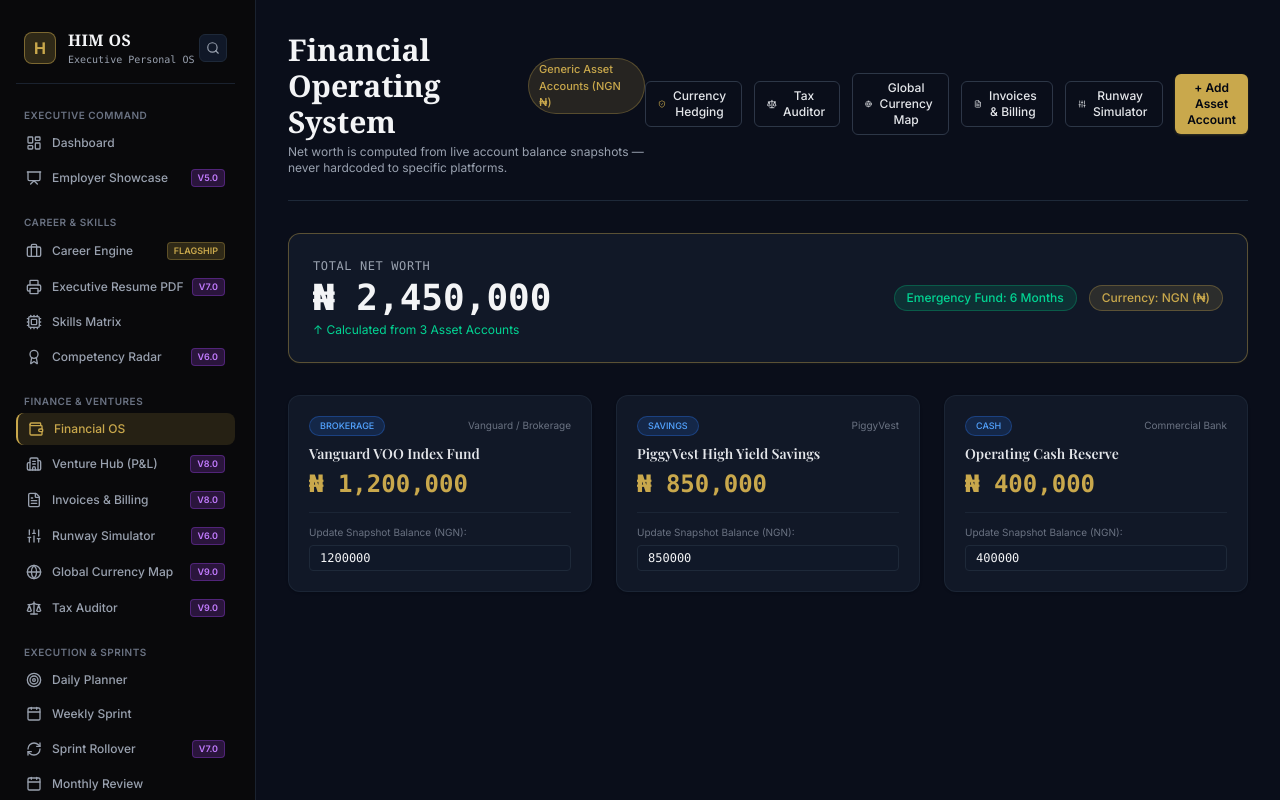
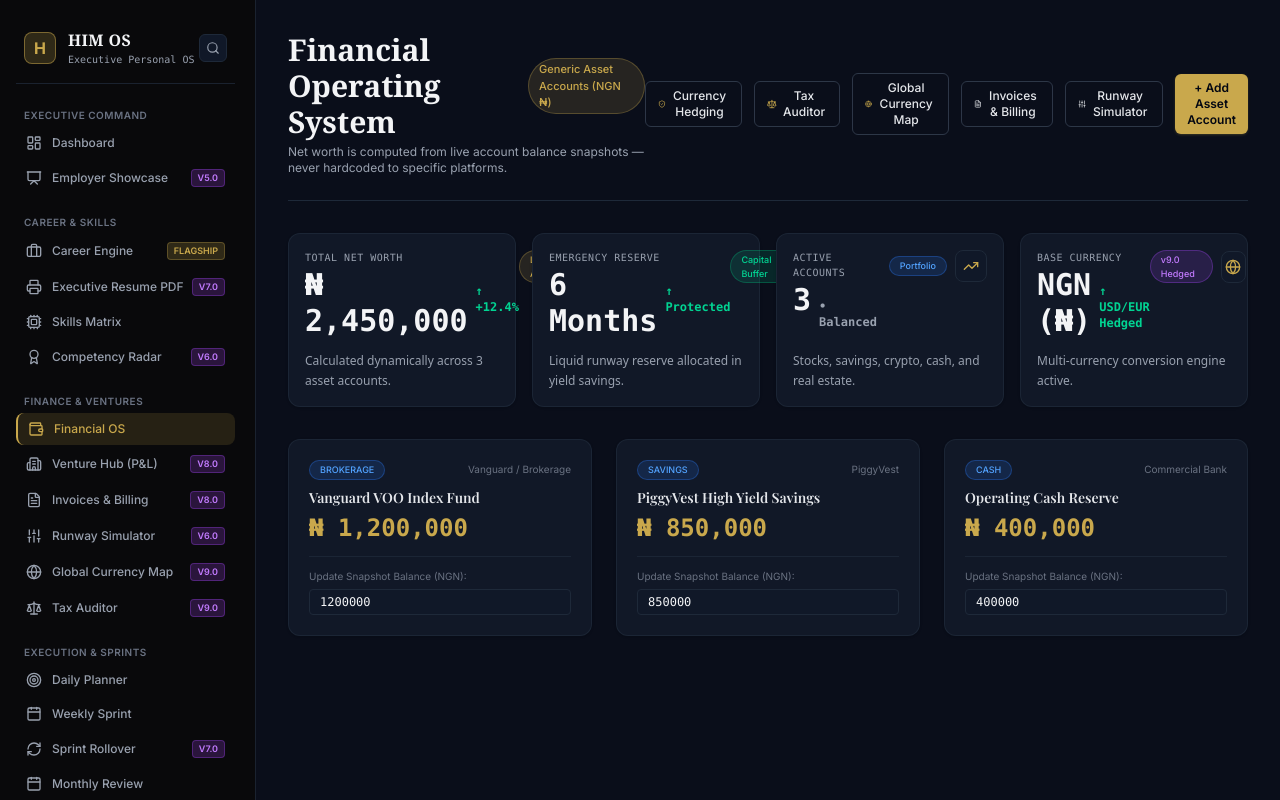
Before and after one commit to Quantumdata66/him-os, a Next.js app: page /finance in a window 1280 px wide. Shown: the top 800 px of the page. Built offline with nearby package versions, Linux system fonts and the light colour scheme; no server answers; a web font is replaced by a local one.

Commit message:
feat(ui): complete Phase 2 UI rewrite for Financial OS page

```diff
--- a/src/app/finance/page.tsx
+++ b/src/app/finance/page.tsx
@@ -4,7 +4,8 @@ import React, { useState, useEffect } from 'react';
 import { Card } from '@/shared/ui/Card';
 import { Badge } from '@/shared/ui/Badge';
 import { Button } from '@/shared/ui/Button';
-import { TrendingUp, Sliders, FileText, Globe, Scale, ShieldCheck } from 'lucide-react';
+import { MetricCard } from '@/shared/ui/MetricCard';
+import { TrendingUp, Sliders, FileText, Globe, Scale, ShieldCheck, Wallet, Landmark } from 'lucide-react';
 import { FinanceService } from '@/domain/finance/service';
 import { AssetAccount, AccountType } from '@/domain/finance/types';
 
@@ -68,11 +69,11 @@ export default function FinancePage() {
             <span>Currency Hedging</span>
           </Button>
           <Button variant="outline" size="sm" onClick={() => window.location.assign('/finance/tax')}>
-            <Scale className="w-3.5 h-3.5 mr-1" />
+            <Scale className="w-3.5 h-3.5 mr-1 text-[#C9A84C]" />
             <span>Tax Auditor</span>
           </Button>
           <Button variant="outline" size="sm" onClick={() => window.location.assign('/finance/global')}>
-            <Globe className="w-3.5 h-3.5 mr-1" />
+            <Globe className="w-3.5 h-3.5 mr-1 text-[#C9A84C]" />
             <span>Global Currency Map</span>
           </Button>
           <Button variant="outline" size="sm" onClick={() => window.location.assign('/finance/invoices')}>
@@ -89,22 +90,49 @@ export default function FinancePage() {
         </div>
       </div>
 
-      {/* Net Worth Summary Banner */}
-      <Card goldBorder className="p-6">
-        <div className="flex flex-col md:flex-row md:items-center justify-between gap-4">
-          <div>
-            <p className="text-xs text-gray-400 uppercase font-mono tracking-wider">Total Net Worth</p>
-            <h2 className="text-4xl font-bold text-gray-100 font-mono mt-1">
-              {FinanceService.formatCurrencyNGN(netWorth)}
-            </h2>
-            <p className="text-xs text-emerald-400 mt-1">↑ Calculated from {accounts.length} Asset Accounts</p>
-          </div>
-          <div className="flex space-x-3">
-            <Badge variant="green" className="text-xs py-1 px-3">Emergency Fund: 6 Months</Badge>
-            <Badge variant="gold" className="text-xs py-1 px-3">Currency: NGN (₦)</Badge>
-          </div>
-        </div>
-      </Card>
+      {/* KPI Row */}
+      <div className="grid grid-cols-1 md:grid-cols-4 gap-4">
+        <MetricCard
+          label="Total Net Worth"
+          value={FinanceService.formatCurrencyNGN(netWorth)}
+          badgeText="Live Aggregated"
+          badgeVariant="gold"
+          icon={Wallet}
+          trend="up"
+          trendValue="+12.4%"
+          subtext={`Calculated dynamically across ${accounts.length} asset accounts.`}
+        />
+        <MetricCard
+          label="Emergency Reserve"
+          value="6 Months"
+          badgeText="Capital Buffer"
+          badgeVariant="green"
+          icon={Landmark}
+          trend="up"
+          trendValue="Protected"
+          subtext="Liquid runway reserve allocated in yield savings."
+        />
+        <MetricCard
+          label="Active Accounts"
+          value={accounts.length}
+          badgeText="Portfolio"
+          badgeVariant="blue"
+          icon={TrendingUp}
+          trend="neutral"
+          trendValue="Balanced"
+          subtext="Stocks, savings, crypto, cash, and real estate."
+        />
+        <MetricCard
+          label="Base Currency"
+          value="NGN (₦)"
+          badgeText="v9.0 Hedged"
+          badgeVariant="purple"
+          icon={Globe}
+          trend="up"
+          trendValue="USD/EUR Hedged"
+          subtext="Multi-currency conversion engine active."
+        />
+      </div>
 
       {/* New Account Form */}
       {showAdd && (
```
